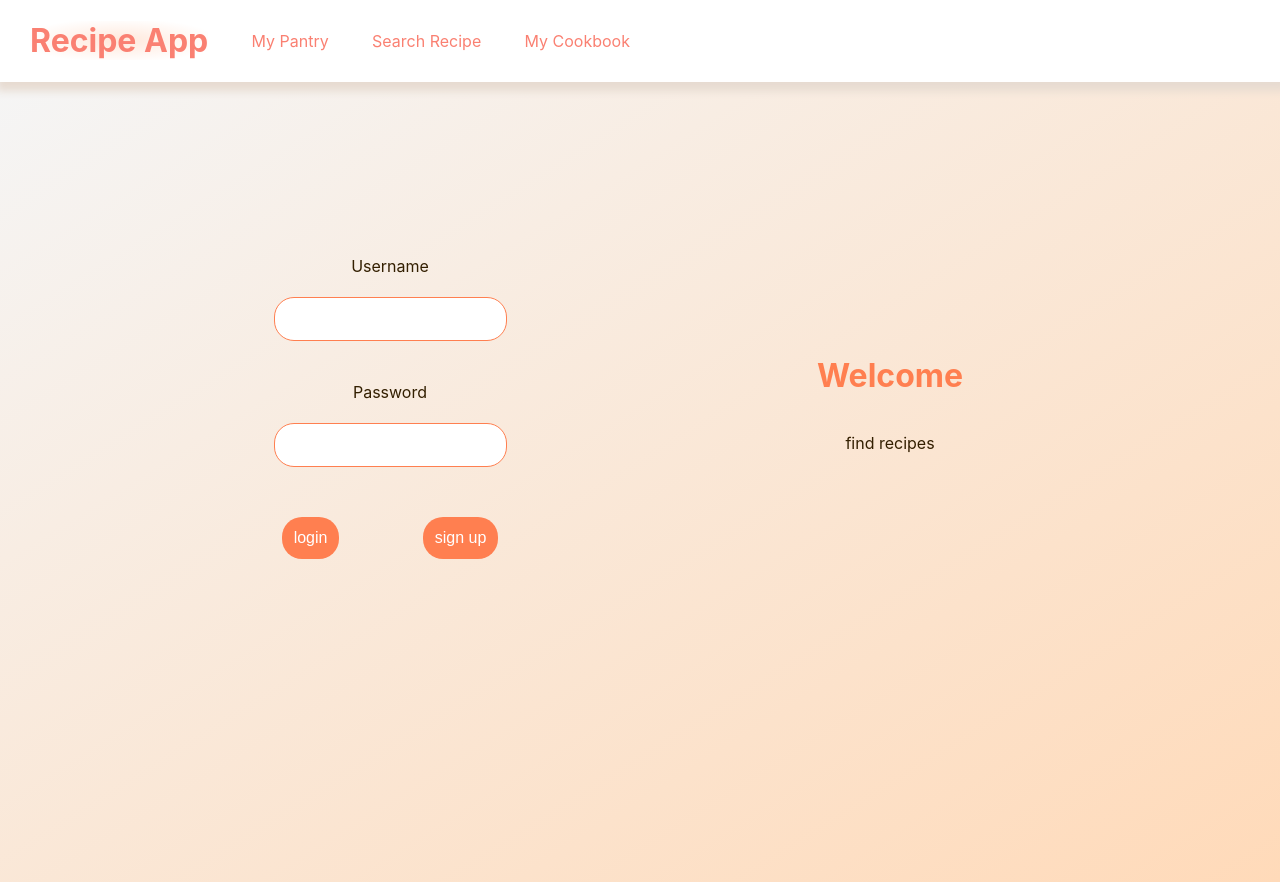
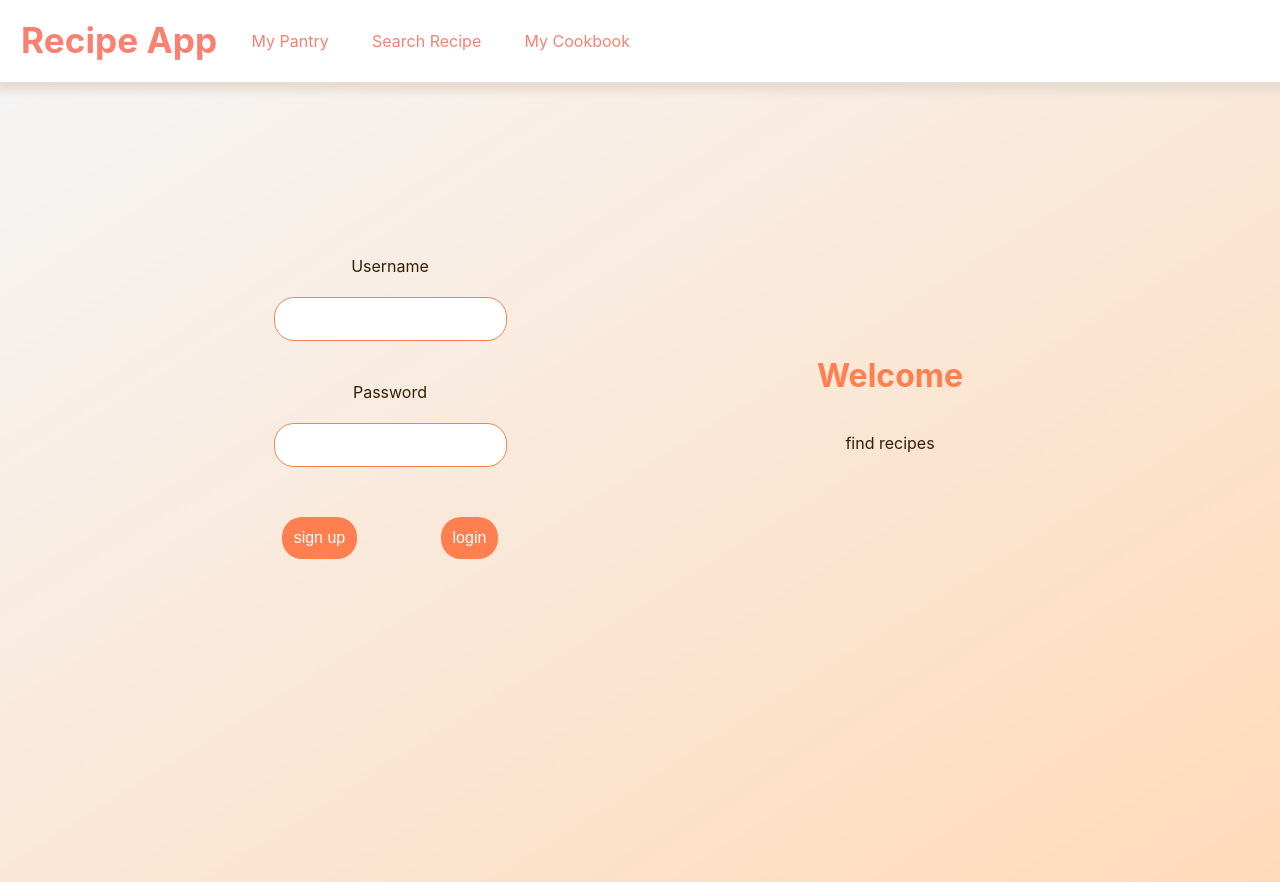
Before and after one commit to melanieChan/kitchenette, a React (Create React App) app in the folder app/: page / in a window 1280 px wide. In both pictures the pointer is over the element "Recipe App". Built offline with nearby package versions, Linux system fonts and the light colour scheme; the HTML template or start-up script is replaced by a standard one.

Commit message:
navbar styling bug fixes

```diff
--- a/app/src/components/Navbar.css
+++ b/app/src/components/Navbar.css
@@ -27,7 +27,8 @@
 
 #title:hover {
   cursor: pointer;
-  background-image: radial-gradient(ellipse, #ffe8db 0%, white 80%);
+  transform: scale(1.1);
+  transition: transform .1s ease;
 }
 
 
@@ -40,7 +41,7 @@
   cursor: pointer;
 
   transform: scale(1.2);
-  transition: transform .5s;
+  transition: transform .1s;
 }
 
 /* will be shown as a diabled page link */
--- a/app/src/components/Navbar.js
+++ b/app/src/components/Navbar.js
@@ -78,16 +78,18 @@ const UserButton = () => {
         >{userData ? userData.user.username : 'log in'}</button>
 
       {openPopover &&
+        <Layer>
           <Popover
             anchor={userBtnRef.current}
             id="popover-user-btn"
             idealDirection="down"
             onDismiss={() => setOpenPopover(false) }
-          positionRelativeToAnchor={true}
+            positionRelativeToAnchor={false}
             size="lg"
             >
             <button className="logout-btn" onClick={logout}>logout</button>
           </Popover>
+        </Layer>
       }
     </>
   );
--- a/app/src/pages/Authentication.js
+++ b/app/src/pages/Authentication.js
@@ -33,8 +33,8 @@ const Authentication = () => {
 
               <br/> {/* login and sign in buttons */}
               <div style={{display: 'flex', minWidth: '300px', alignItems: 'center', justifyContent: 'space-around', marginTop: '20px'}}>
+                <button className="button">sign up</button>
                 <button className="button" onClick={login}>login</button>
-                <button className="button">sign up</button>
               </div>
             </>
           }
```
Lines whose indentation alone changed are shown as unchanged.
